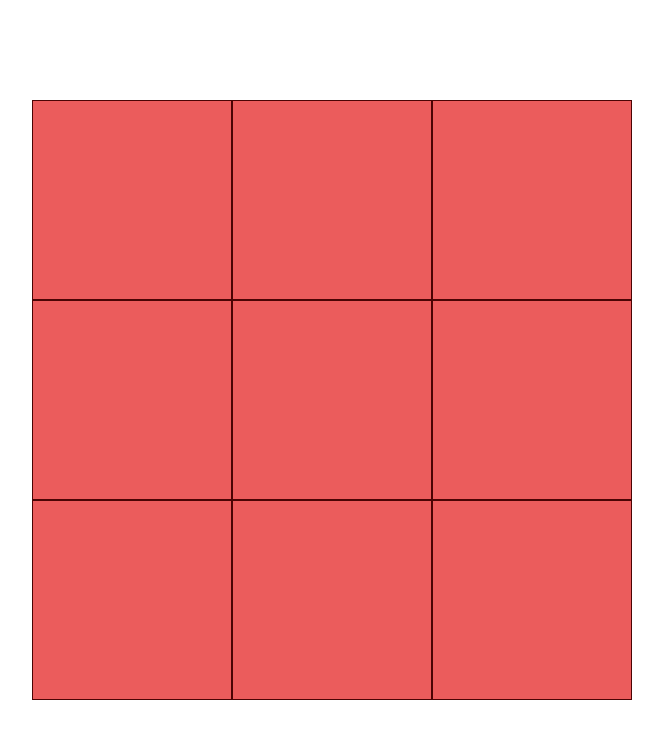
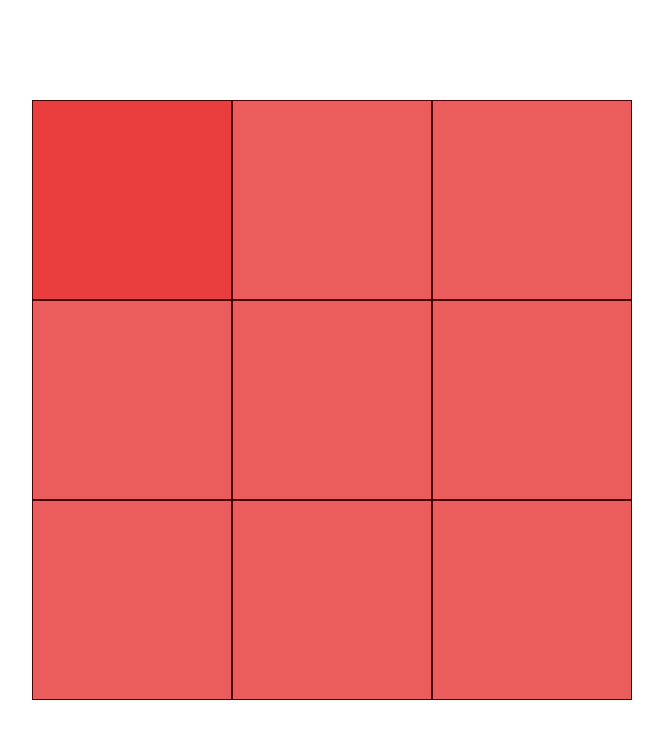
Before and after one commit to lmiguelcolombo/tic-tac-toe-react, a React (Create React App) app: page / in a window 1280 px wide. In both pictures the pointer is over the element 440 px from the left and 200 px from the top of the page. Shown: the top 738 px of the page, without its empty margins (308-971 px from the left). Built offline with nearby package versions, Linux system fonts and the light colour scheme.

Commit message:
style: added hover stylization to squares

```diff
--- a/src/App.css
+++ b/src/App.css
@@ -24,4 +24,10 @@ body {
 
 .square {
   border: 1px solid rgb(75, 4, 4);
+
+  transition: background 0.3s ease-in-out;
 }
+
+.square:hover {
+  background-color: #ea3d3d;
+}
```
